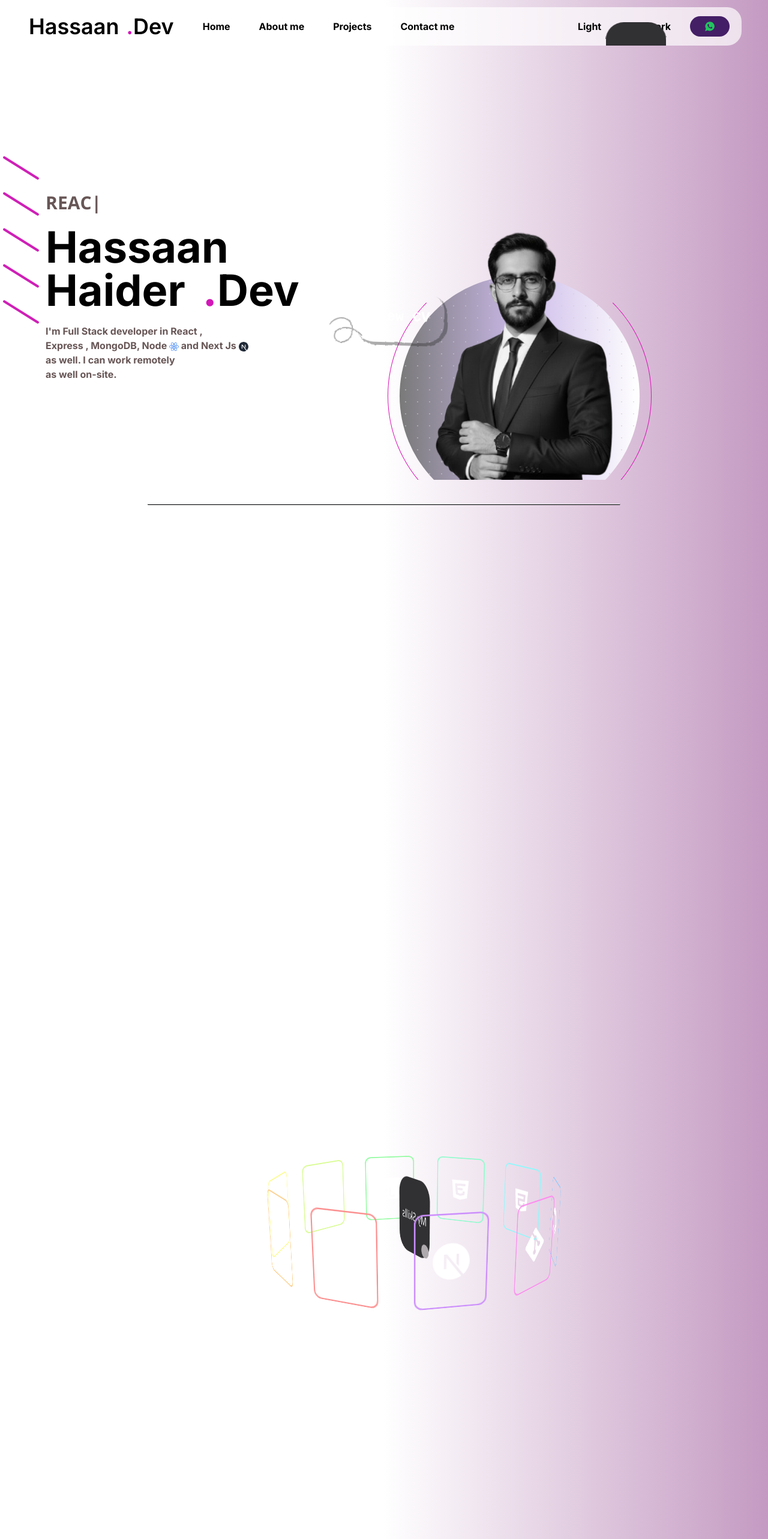
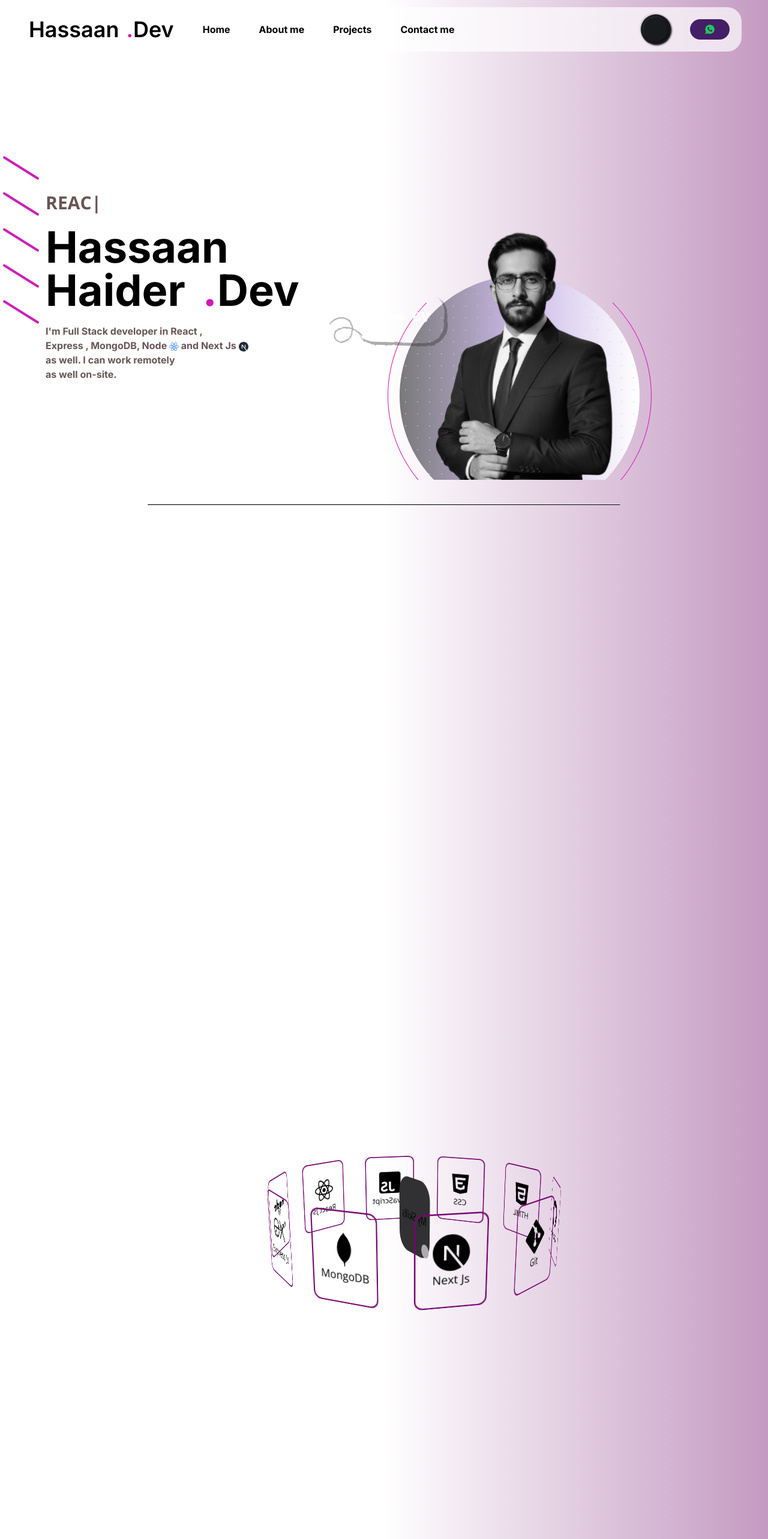
Before and after one commit to hassaanhaider88/hassaan.me, a React (Vite) app: page / in a window 1280 px wide. Shown: the top 2566 px of the page at 60% size. Built offline with nearby package versions, Linux system fonts and the light colour scheme; no server answers; a web font is replaced by a local one.

Commit message:
adding my skills and project styling

```diff
--- a/src/App.css
+++ b/src/App.css
@@ -67,8 +67,6 @@
   transform: translateX(-50%) scaleY(1.3) scaleX(0.8);
 }
 
-
-
 .loader {
   position: relative;
   width: 100px;
@@ -93,7 +91,6 @@
   animation: count 1s linear infinite;
 }
 
-
 @keyframes count {
   0% {
     content: "0";
@@ -107,7 +104,7 @@
   }
   30% {
     content: "30";
- }
+  }
   40% {
     content: "40";
   }
@@ -133,3 +130,53 @@
     content: "100";
   }
 }
+
+/* From Uiverse.io by krlozCJ */
+/* Hide the default checkbox */
+.container input {
+  position: absolute;
+  opacity: 0;
+  cursor: pointer;
+  height: 0;
+  width: 0;
+  display: none;
+  color: white;
+}
+
+.container {
+  --size: 50px;
+  width: var(--size);
+  display: block;
+  height: var(--size);
+  background-color: #191a1e;
+  border-radius: 100%;
+  cursor: pointer;
+  padding: 5px;
+  color: white;
+  box-shadow: 1.5px 1.5px 3px #0e0e0e, -1.5px -1.5px 3px rgb(95 94 94 / 25%),
+    inset 0px 0px 0px #0e0e0e, inset 0px -0px 0px #5f5e5e;
+}
+
+.container .checkmark {
+  width: 100%;
+  height: 100%;
+  border-radius: 50%;
+  box-shadow: 1.5px 1.5px 3px #0e0e0e, -1.5px -1.5px 3px rgb(95 94 94 / 25%),
+    inset 0px 0px 0px #0e0e0e, inset 0px -0px 0px #5f5e5e;
+  transition: all ease 0.3s;
+  padding: 8px;
+}
+
+.container .checkmark svg {
+  opacity: 0;
+  transition: all ease 0.3s;
+}
+
+.container input:checked + .checkmark {
+  box-shadow: 0px 0px 0px #0e0e0e, 0px 0px 0px rgb(95 94 94 / 25%),
+    inset 1.5px 1.5px 3px #0e0e0e, inset -1.5px -1.5px 3px #5f5e5e;
+}
+
+.container input:checked + .checkmark svg {
+  opacity: 1;
+}
--- a/src/Sections/FollowMe.jsx
+++ b/src/Sections/FollowMe.jsx
@@ -86,7 +86,7 @@ const FollowMe = () => {
  ]
 
   return (
-    <div className="flex overflow-x-hidden sm:flex-row flex-col justify-center sm:justify-between items-center gap-5 px-10 py-3 w-full text-black dark:text-white">
+    <div className="flex  overflow-hidden sm:flex-row flex-col justify-center sm:justify-between items-center gap-5 px-10 py-3 w-full text-black dark:text-white">
       <div className="flex flex-col items-center gap-3">
         <h1 className="py-3 font-semibold text-3xl text-nowrap xsm:text-7xl overflow-hidden FollowHeading">
           Follow me
@@ -109,13 +109,13 @@ const FollowMe = () => {
           <CricleOrDot OpacityVal={"opacity-[0.1]xsm:block hidden"} />
         </div>
       </div>
-      <div className="gap-2 grid grid-cols-3">
+      <div className="gap-3 grid grid-cols-3">
         {AllIcons.map((icon, idx) => {
           return (
             <Link to={icon.redirectToURL}>
               <div
                 key={idx}
-                className={`flex justify-center items-center bg-white hover:bg-[#ad15ab] dark:hover:bg-[#ad15ab] dark:bg-black rounded-full w-10 text-[#ad15ab] text-2xl hover:text-white hover:scale-95 h-10 dark:hover:text-black duration-200 cursor-pointer`}
+                className={`flex justify-center items-center bg-white hover:bg-[#ad15ab] dark:hover:bg-[#ad15ab] dark:bg-black rounded-full w-12 text-[#ad15ab] text-2xl hover:text-white hover:scale-95 h-12 dark:hover:text-black duration-200 cursor-pointer`}
               >
                 <icon.Name />
               </div>
--- a/src/Sections/FooterSTN.jsx
+++ b/src/Sections/FooterSTN.jsx
@@ -1,35 +1,47 @@
-import React from 'react'
-import { HashLink } from 'react-router-hash-link'
+import React from "react";
+import { HashLink } from "react-router-hash-link";
 
 const Footer = () => {
   var NarLink = [
-    { name : 'Home' },
-    { name : "Projects"},
-    { name : "Blogs" },
-    { name :  "Contact" }
-   ]
+    { name: "Home" },
+    { name: "Projects" },
+    { name: "Blogs" },
+    { name: "Contact" },
+  ];
+  const Year = new Date().getFullYear();
 
   return (
     <>
-    <div className='relative'>
-    <div className='flex overflow-x-hidden xsm:flex-row flex-col justify-between items-center px-3 xsm:px-10 w-full font-semibold text-black dark:text-white'>
-        <div className='w-fit h-fit text-4xl LogoUserName'>
-        <h1 className='relative font-semibold duration-300' >Hassaan<span className='text-[#d217b7] ml-2'>.</span>Dev</h1>
+      <div className="relative">
+        <div className="flex overflow-x-hidden xsm:flex-row flex-col justify-between items-center px-3 xsm:px-10 w-full font-semibold text-black dark:text-white">
+          <div className="w-fit h-fit text-4xl LogoUserName">
+            <h1 className="relative font-semibold duration-300">
+              Hassaan<span className="text-[#d217b7] ml-2">.</span>Dev
+            </h1>
+          </div>
+          <div className="flex gap-5">
+            {NarLink.map((nlink, index) => {
+              return (
+                <HashLink
+                  to={`#${nlink.name.toLocaleLowerCase()}`}
+                  smooth
+                  className={`h-full cursor-pointer duration-300 hover:underline`}
+                  key={index}
+                >
+                  {nlink.name}
+                </HashLink>
+              );
+            })}
+          </div>
+        </div>
+        <div className="right-10 absolute flex justify-between items-center gap-2 mt-1 w-fit text-[#000000] text-[11px] cursor-pointer ">
+          <p>&#169; {Year} Hassaan Haider.All rights reserved</p>
+          <p className="hover:underline">Terms of Use</p>
+          <p className="hover:underline">Privacy Policy</p>
+        </div>
       </div>
-      <div className='flex gap-5'>
-      {NarLink.map((nlink,index)=>  {
-             return <HashLink to={`#${nlink.name.toLocaleLowerCase()}`} smooth className={`h-full cursor-pointer duration-300 hover:underline`} key={index}>{nlink.name}</HashLink>
-           })}
-      </div>
-    </div>
-    <div className='right-10 absolute flex justify-between items-center gap-2 mt-1 w-fit text-[#000000] text-[11px] cursor-pointer '>
-      <p>&#169;Hassaan Haider.All rights reserved</p>
-      <p className='hover:underline'>Terms of Use</p>
-      <p className='hover:underline'>Privacy Policy</p>
-    </div>
-    </div>
     </>
-  )
-}
+  );
+};
 
-export default Footer
+export default Footer;
--- a/src/Sections/SkillsSTN.jsx
+++ b/src/Sections/SkillsSTN.jsx
@@ -11,16 +11,16 @@ import { AiFillHtml5 } from "react-icons/ai";
 const SkillsSTN = () => {
   // Define cards data to keep JSX clean
   const cards = [
-    { id: 1, color: "142, 249, 252", icon: AiFillHtml5 },
-    { id: 2, color: "142, 252, 204", icon: DiCss3 },
-    { id: 3, color: "142, 252, 157", icon: FaJsSquare },
-    { id: 4, color: "215, 252, 142", icon: RiReactjsFill },
-    { id: 5, color: "252, 252, 142", icon: FaNode },
-    { id: 6, color: "252, 208, 142", icon: SiExpress },
-    { id: 7, color: "252, 142, 142", icon: DiMongodb },
-    { id: 9, color: "204, 142, 252", icon: SiNextdotjs },
-    { id: 8, color: "252, 142, 239", icon: BsGit },
-    { id: 10, color: "142, 202, 252", icon: AiFillGithub },
+    { id: 1, skillname: "HTML ", icon: AiFillHtml5 },
+    { id: 2, skillname: "CSS", icon: DiCss3 },
+    { id: 3, skillname: "JavaScript", icon: FaJsSquare },
+    { id: 4, skillname: "React Js", icon: RiReactjsFill },
+    { id: 5, skillname: "Node Js", icon: FaNode },
+    { id: 6, skillname: "Express Js", icon: SiExpress },
+    { id: 7, skillname: "MongoDB", icon: DiMongodb },
+    { id: 9, skillname: "Next Js", icon: SiNextdotjs },
+    { id: 8, skillname: "Git", icon: BsGit },
+    { id: 10, skillname: "GitHub", icon: AiFillGithub },
   ];
 
   return (
@@ -31,26 +31,20 @@ const SkillsSTN = () => {
           "--quantity": cards.length,
         }}
       >
-        <h1 className="text-xl text-white fontsemibold">My Skills</h1>
+        <h1 className="text-xl text-black dark:text-white fontsemibold">My Skills</h1>
         {cards.map((card, index) => (
           <div
             key={card.id}
-            className="item flex justify-center items-center w-full absolute inset-0 overflow-hidden rounded-xl border-2 border-[rgba(var(--color-card))] p-0"
+            className="item flex flex-col text-black dark:text-white justify-center items-center w-full absolute inset-0 overflow-hidden rounded-xl border-2 border-[#790573] p-0"
             style={{
               "--index": index,
-              "--color-card": card.color,
             }}
           >
-            <card.icon size={50} color="white" />
-            {/* <AiFillGithub size={50} color="white" /> */}
+            <card.icon size={50} className="text-black dark:text-white" />
+            <h1>{card.skillname}</h1>
           </div>
         ))}
       </div>
-
-      {/* Injecting the specific 3D CSS logic here.
-        In a real Next.js/Create-React-App project,
-        this would go in your global.css or a module.css file.
-      */}
       <style>{`
         .slider {
           /* Dimensions */
--- a/src/components/NavBar.jsx
+++ b/src/components/NavBar.jsx
@@ -141,7 +141,7 @@ const NavBar = ({ Projectpage }) => {
           ref={toggleTheme}
           className="sm2:flex justify-end items-center gap-3 md2:gap-8 hidden w-[40%]"
         >
-          <div className="flex justify-center items-center gap-2 toggleButtonDayAndNight">
+          {/* <div className="flex justify-center items-center gap-2 toggleButtonDayAndNight">
             <span>Light</span>
             <label className="switch">
               <input
@@ -152,7 +152,27 @@ const NavBar = ({ Projectpage }) => {
               <span className="slider"></span>
             </label>
             <span>Dark</span>
-          </div>
+          </div> */}
+          <label class="container">
+            <input onChange={handleToggleTheme} type="checkbox" checked={isChecked} />
+            <div class="checkmark">
+              <svg
+                xmlns="http://www.w3.org/2000/svg"
+                class="ionicon"
+                viewBox="0 0 512 512"
+              >
+                <title>Theme</title>
+                <path
+                  fill="none"
+                  stroke="currentColor"
+                  stroke-linecap="round"
+                  stroke-linejoin="round"
+                  stroke-width="32"
+                  d="M416 128L192 384l-96-96"
+                ></path>
+              </svg>
+            </div>
+          </label>
           <div
             onClick={handleWhatsAppUrl}
             className="bg-[#320a58e7] hover:bg-[#575558d0] px-6 py-2 rounded-full text-green-500 text-lg hover:scale-105 transition duration-300 ContactUsBtn"
@@ -206,18 +226,6 @@ const NavBar = ({ Projectpage }) => {
         </div>
         <div>
           <div className="flex flex-col justify-start items-start gap-2 mt-2">
-            <div className="flex justify-start items-center gap-2 toggleButtonDayAndNight">
-              <span>Light</span>
-              <label className="switch">
-                <input
-                  type="checkbox"
-                  checked={isChecked}
-                  onChange={handleToggleTheme}
-                />
-                <span className="slider"></span>
-              </label>
-              <span>Dark</span>
-            </div>
             <div
               onClick={handleWhatsAppUrl}
               className="bg-[#320a58e7] hover:bg-[#7c4ca8d0] mb-2 px-6 py-2 rounded-full w-fit text-white hover:scale-105 transition duration-300 ContactUsBtn"
```
Also changed, not shown: src/components/SingleProject.jsx (+60 -24 lines), src/Sections/ContactUs.jsx (line endings or trailing spaces).
